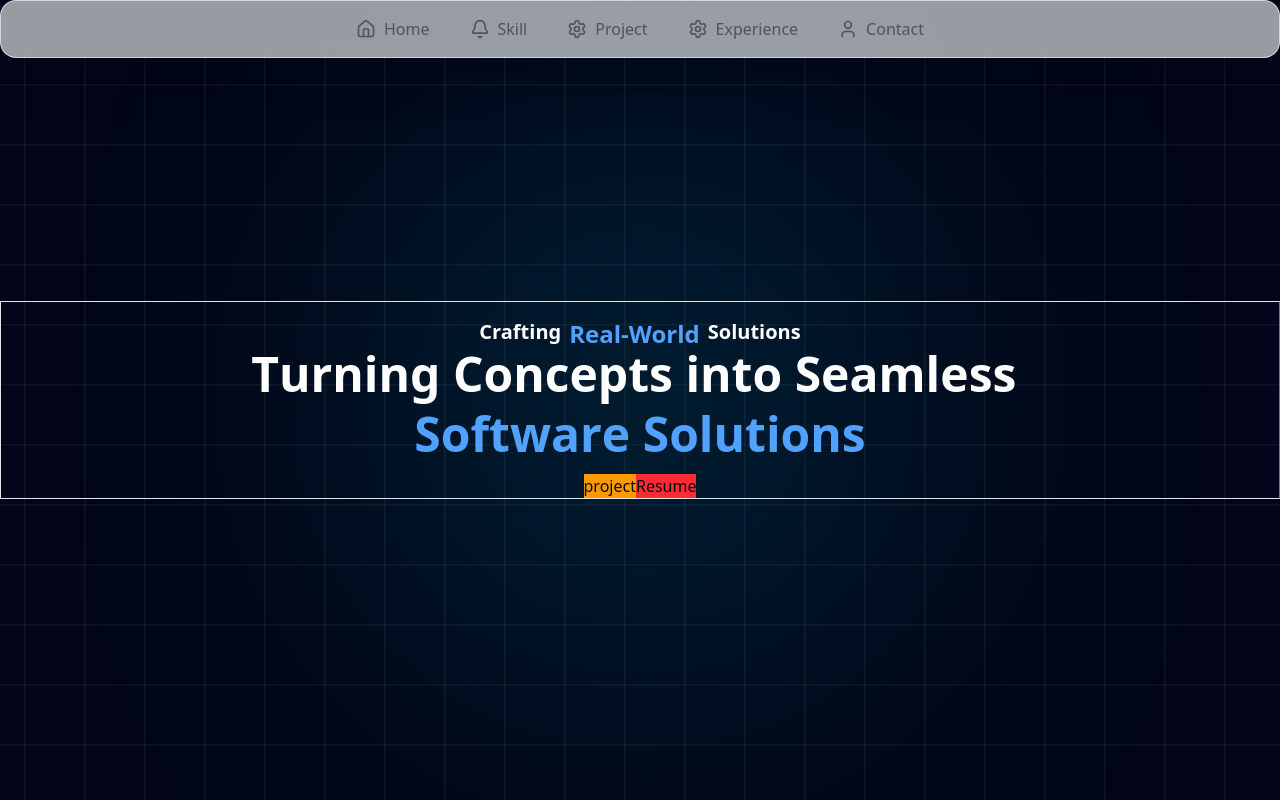
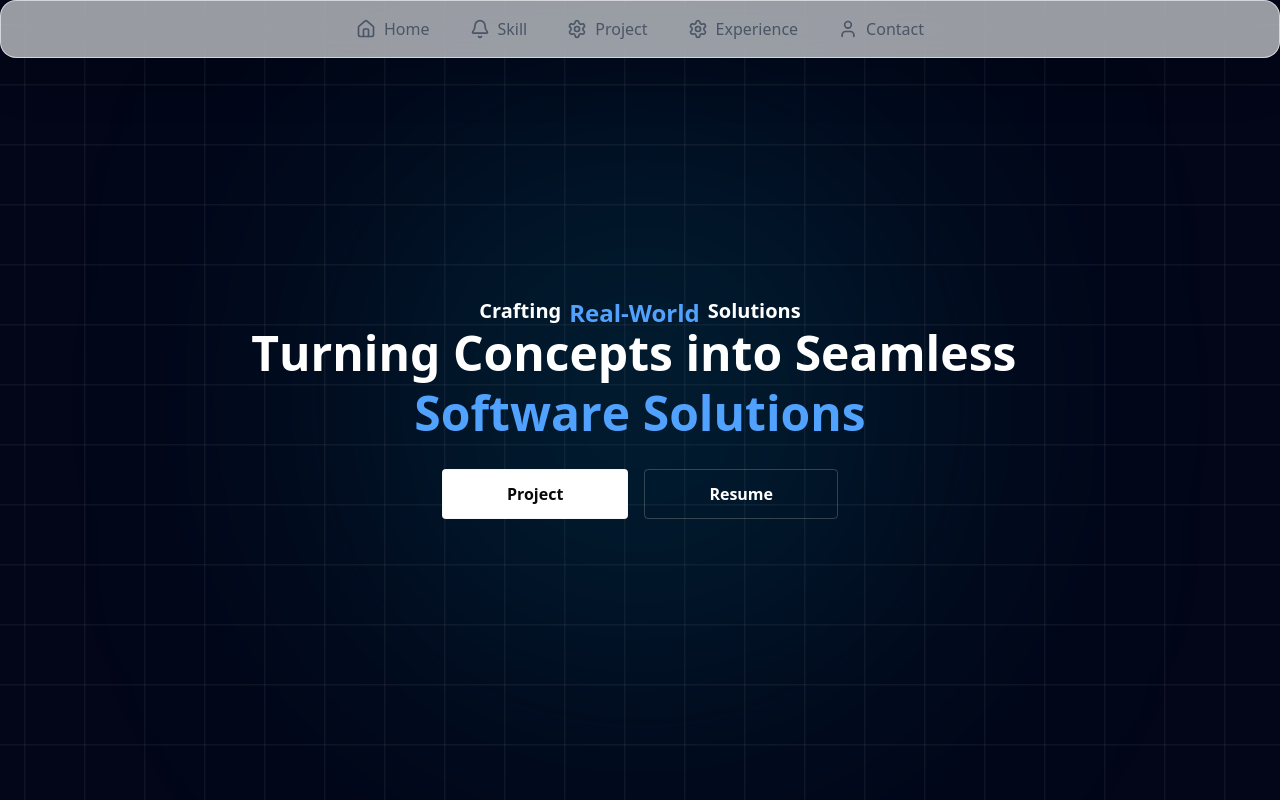
Before and after one commit to SakibFakir69/portfolio-3, a React (Vite) app: page / in a window 1280 px wide. Shown: the top 800 px of the page. Built offline with nearby package versions, Linux system fonts and the light colour scheme.

Commit message:
button done

```diff
--- /dev/null
+++ b/src/components/ui/button.jsx
@@ -0,0 +1,45 @@
+'use client';
+
+import React from 'react';
+export default function ShimmerButton() {
+  const customCss = `
+    /* This is the key to the seamless animation.
+      The @property rule tells the browser that '--angle' is a custom property
+      of type <angle>. This allows the browser to smoothly interpolate it
+      during animations, preventing the "jump" at the end of the loop.
+    */
+    @property --angle {
+      syntax: '<angle>';
+      initial-value: 0deg;
+      inherits: false;
+    }
+
+    /* The keyframe animation simply transitions the --angle property
+      from its start (0deg) to its end (360deg).
+    */
+    @keyframes shimmer-spin {
+      to {
+        --angle: 360deg;
+      }
+    }
+  `;
+  return (<div className="flex items-center justify-center font-sans">
+      <style>{customCss}</style>
+      <button className="relative inline-flex items-center justify-center p-[1.5px] bg-gray-700 dark:bg-black rounded-full overflow-hidden ">
+
+        <div className="absolute inset-0 " style={{
+          background: 'conic-gradient(from var(--angle), transparent 25%, #06b6d4, transparent 50%)',
+          animation: 'shimmer-spin 2.5s linear infinite'
+        }} />
+
+        <span className="relative z-10 inline-flex items-center justify-center w-full h-full px-10 py-3  dark:text-white bg-black text-white dark:bg-gray-900 rounded
+
+        group-hover:bg-gray-100 dark:group-hover:bg-gray-800 transition-colors duration-300">
+          Shimmer Button
+        </span>
+
+
+      </button>
+    </div>
+  );
+}
--- a/src/components/ui/moving-grid.jsx
+++ b/src/components/ui/moving-grid.jsx
@@ -4,6 +4,7 @@ import React, { useState, useEffect } from "react";
 import SlideInView from "./slide-in";
 import DecryptingView from "./decrypting";
 import { DecryptingText } from "./decrypting";
+import ShimmerButton from "./button";
 
 const GridBackground = () => {
   const [mousePosition, setMousePosition] = useState({
@@ -59,12 +60,18 @@ export default function GridBackgroundView() {
     <div className="relative w-full h-screen bg-slate-950">
       <GridBackground />
       <div className="relative z-10 flex items-center justify-center h-full">
-        <div className="text-center px-4 border border-r-blue-500 w-full">
+        <div className="text-center px-4 w-full">
           <SlideInView></SlideInView>
 
-          <button className="bg-amber-500">project</button>
-          <button className="bg-red-500">Resume</button>
 
+          <div className="flex w-full justify-center gap-x-4 mt-4">
+
+           <button className="md:px-16 px-10 md:py-3 py-2 rounded bg-white font-semibold hover:bg-transparent hover:text-white border transform delay-100 border-gray-300/20">Project</button>
+
+           <button className="md:px-16 px-10 md:py-3 py-2 rounded text-white hover:bg-black font-semibold border border-amber-50/20 bg-transparent transform duration-75 delay-100">Resume</button>
+
+
+          </div>
         </div>
       </div>
     </div>
```
